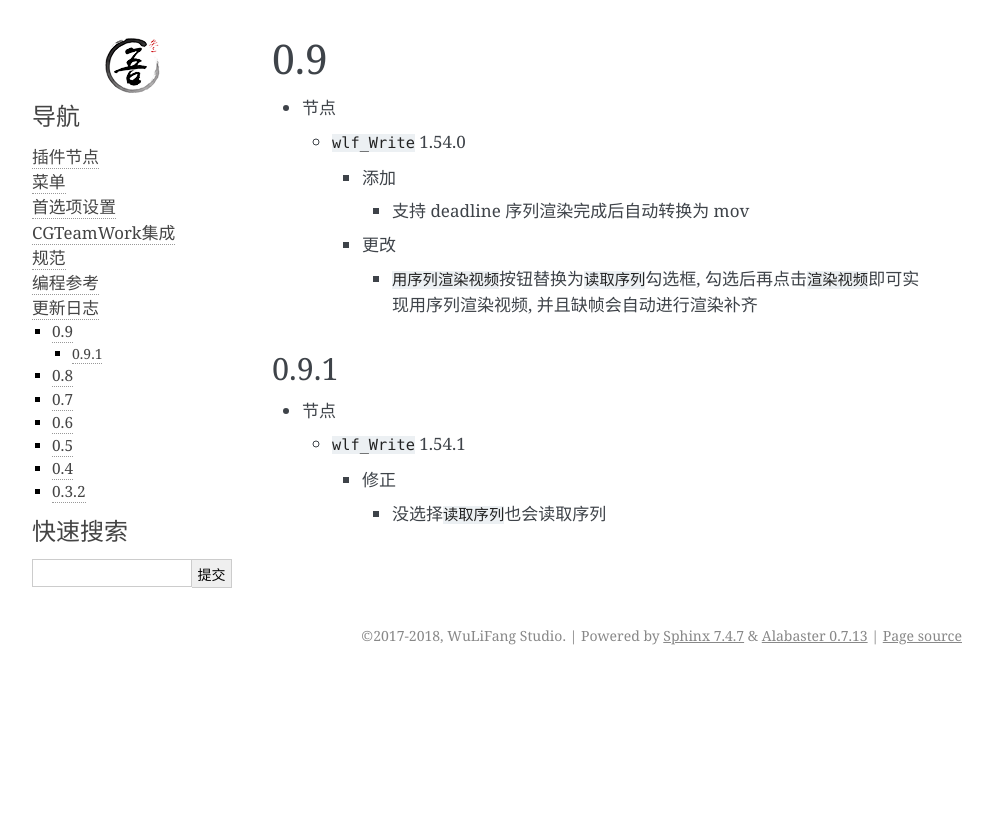
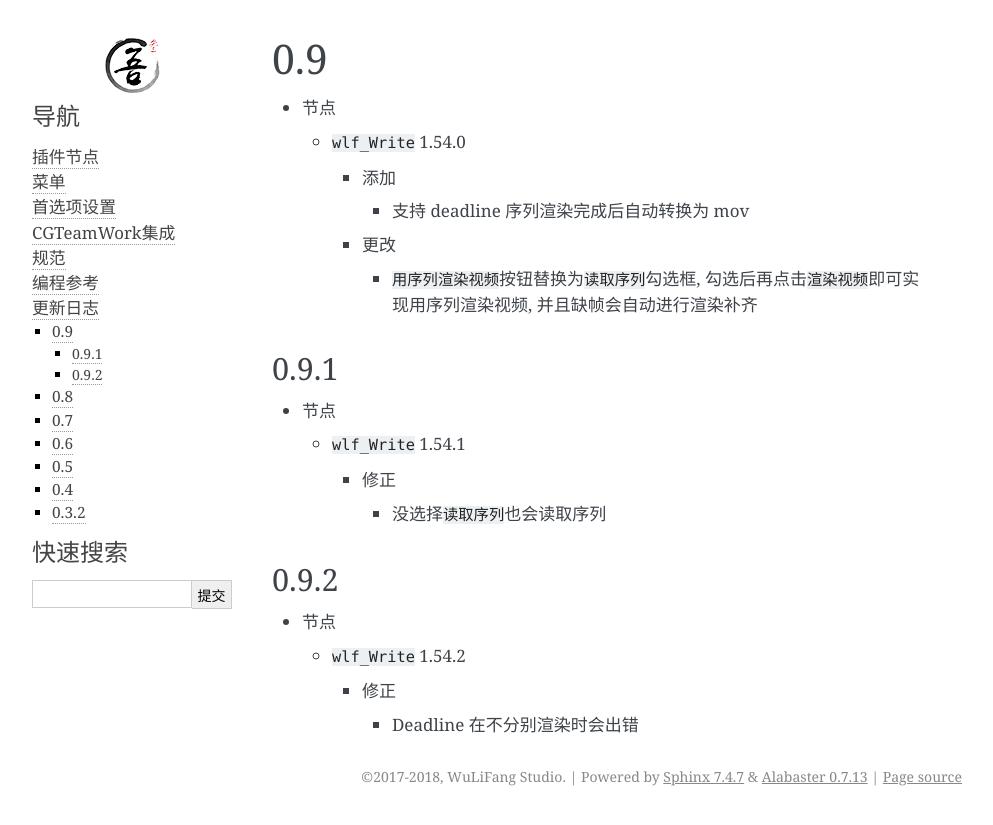
Before and after one commit to WuLiFang/Nuke, a Sphinx documentation site: the page built from source/changelogs/007_0.9.md, in a window 1280 px wide. Shown: the top 825 px of the page, without its empty margins (148-1141 px from the left). Built offline with Sphinx 7.4.7, drawn with Linux system fonts in a browser that asks for light colours.

Commit message:
Add changelogs: 0.9.2

```diff
--- a/source/changelogs/007_0.9.md
+++ b/source/changelogs/007_0.9.md
@@ -13,3 +13,10 @@
   - `wlf_Write` 1.54.1
     - 修正
       - 没选择`读取序列`也会读取序列
+
+## 0.9.2
+
+- 节点
+  - `wlf_Write` 1.54.2
+    - 修正
+      - Deadline 在不分别渲染时会出错
```
